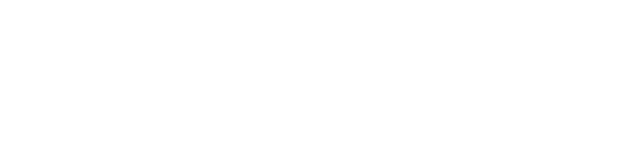
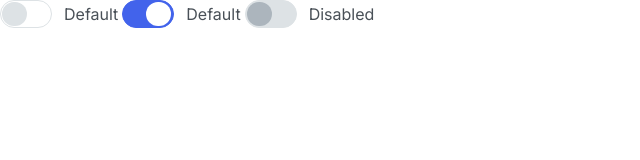
Before and after one commit to js-tasks-ru/htmlcss-20220317_mick911, a website: page 07-lection5/03-toggler/index.html in a window 1280 px wide. Shown: the whole page, without its empty margins (0-640 px from the left). Drawn offline with Linux system fonts and the light colour scheme.

Commit message:
реализация toggle button

```diff
--- a/07-lection5/03-toggler/index.html
+++ b/07-lection5/03-toggler/index.html
@@ -2,10 +2,41 @@
 <!-- Страница с кнопкой переключения -->
 <html lang="ru">
     <head>
+      <link rel="preconnect" href="https://fonts.googleapis.com">
+      <link rel="preconnect" href="https://fonts.gstatic.com" crossorigin>
+      <link href="https://fonts.googleapis.com/css2?family=Inter:wght@100;200;300;400;500;600;700;800;900&display=swap" rel="stylesheet">
         <link rel="stylesheet" href="../../assets/css/main.css">
         <link rel="stylesheet" href="./toggler.css">
     </head>
     <body>
+      <label for='toggler_default' class='toggler'>
+        <input type='checkbox' id='toggler_default' class='toggler__input'>
+        <div class='toggler__state'>
+          <div class='toggler__control'>
+            <div class='toggler__inner'></div>
+          </div>
+          <div class='toggler__title'>Default</div>
+        </div>
+      </label>
 
+      <label for='toggler_checked' class='toggler'>
+        <input type='checkbox' id='toggler_checked' class='toggler__input' checked>
+        <div class='toggler__state'>
+          <div class='toggler__control'>
+            <div class='toggler__inner'></div>
+          </div>
+          <div class='toggler__title'>Default</div>
+        </div>
+      </label>
+
+      <label for='toggler_disabled' class='toggler'>
+        <input type='checkbox' id='toggler_disabled' class='toggler__input' disabled>
+        <div class='toggler__state'>
+          <div class='toggler__control'>
+            <div class='toggler__inner'></div>
+          </div>
+          <div class='toggler__title'>Disabled</div>
+        </div>
+      </label>
     </body>
 </html>
--- a/07-lection5/03-toggler/toggler.css
+++ b/07-lection5/03-toggler/toggler.css
@@ -0,0 +1,79 @@
+.toggler {
+    display: inline-flex;
+    cursor: pointer;
+    position: relative;
+}
+
+.toggler__input {
+    position: absolute;
+    outline: none;
+    clip: rect(0,0,0,0);
+}
+
+.toggler__state {
+    display: flex;
+    align-items: center;
+    gap: 12px;
+}
+
+.toggler__control {
+    position: relative;
+    box-sizing: border-box;
+    width: 52px;
+    height: 28px;
+    background: var(--white);
+    border: 1px solid var(--grey-2);
+    border-radius: 16px;
+    padding: 2px 2px 2px 2px;
+    transition: background-color 500ms ease, right 1000ms ease;
+}
+
+.toggler__inner {
+    position: absolute;
+    top: 1px;
+    right: 24px;
+    bottom: 1px;
+    box-sizing: border-box;
+    width: 50%;
+    height: 24px;
+    background-color: var(--grey-2);
+    border-radius: 16px;
+    transition: background-color 500ms ease, right 500ms ease;
+}
+
+.toggler__title {
+    font-family: 'Inter';
+    font-style: normal;
+    font-weight: 400;
+    font-size: 16px;
+    line-height: 24px;
+    color: var(--grey-4);
+}
+
+.toggler__input:focus ~ .toggler__state .toggler__title {
+    text-decoration: underline;
+}
+
+.toggler__input:checked ~ .toggler__state .toggler__control {
+    background: var(--blue);
+    border-color: var(--blue);
+}
+
+.toggler__input:checked ~ .toggler__state .toggler__control .toggler__inner-wrapper {
+    width: 100%;
+}
+
+.toggler__input:checked ~ .toggler__state .toggler__control .toggler__inner {
+    background: var(--white);
+    right: 2px;
+}
+
+.toggler__input:disabled ~ .toggler__state .toggler__control {
+
+    background: var(--grey-2);
+    border-color: var(--grey-2);
+}
+
+.toggler__input:disabled ~ .toggler__state .toggler__control .toggler__inner {
+    background: var(--grey-3);
+}
```
